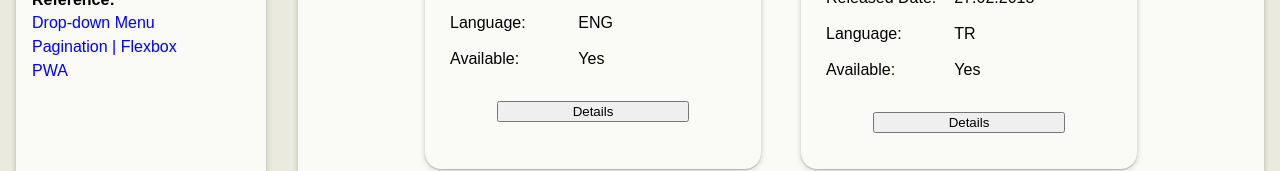
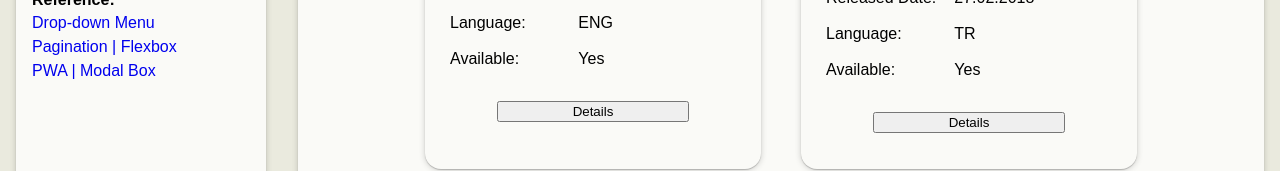
Before and after one commit to samilozaydin/Advanced-Programming, a plain HTML site: page Term Project/index.html in a window 1280 px wide. Shown: the part 579-750 px from the top of the page. Drawn offline with Linux system fonts and the light colour scheme.

Commit message:
reference is updated

```diff
--- a/Term Project/index.html
+++ b/Term Project/index.html
@@ -121,7 +121,12 @@
                             <a
                                 href="https://www.youtube.com/watch?v=WbbAPfDVqfY"
                                 style="text-decoration: none"
-                                >PWA</a
+                                >PWA |</a
+                            >
+                            <a
+                                href="https://www.w3schools.com/howto/howto_css_modals.asp"
+                                style="text-decoration: none"
+                                >Modal Box</a
                             >
                         </div>
                     </div>
```
